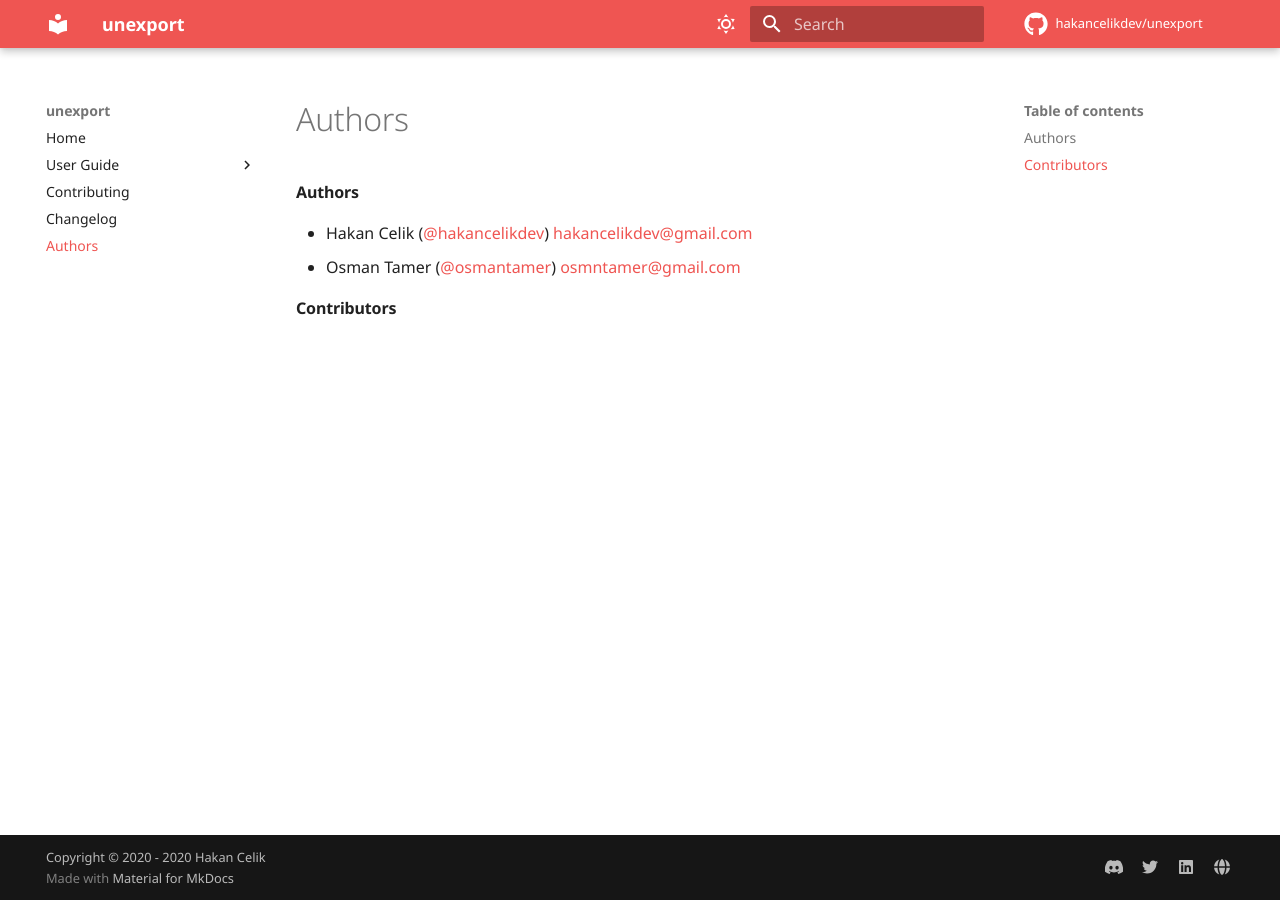
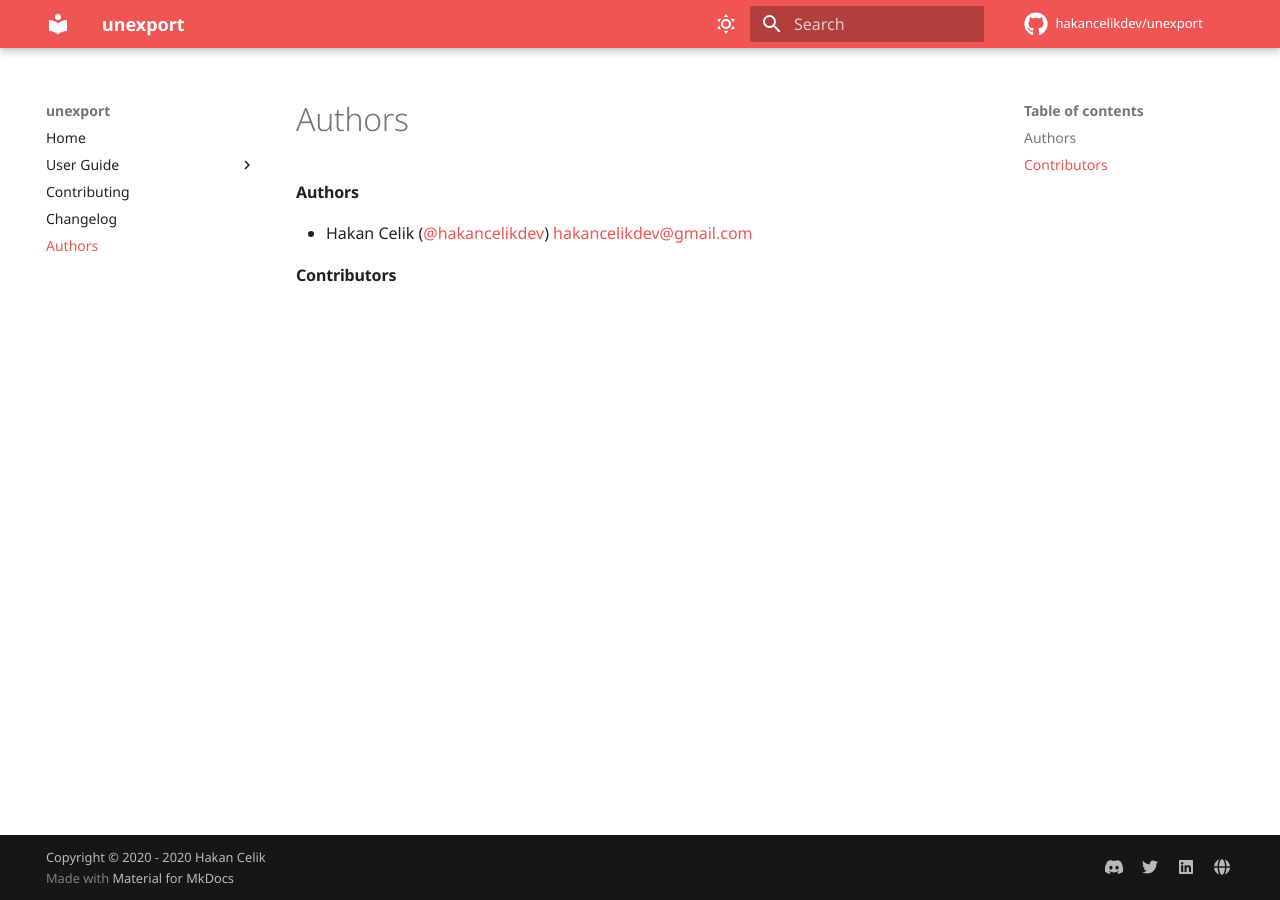
Before and after one commit to hakancelikdev/unexport, an MkDocs documentation site: the page built from docs/authors.md, in a window 1280 px wide. Built offline with MkDocs 1.6.1 and Material for MkDocs 9.7.7, drawn with Linux system fonts in a browser that asks for light colours; comment, search, counter and statistics services are not loaded; the version menu is left out.

Commit message:
Update docs/authors.md

```diff
--- a/docs/authors.md
+++ b/docs/authors.md
@@ -1,7 +1,6 @@
 ## Authors
 
 - Hakan Celik (@hakancelikdev) <hakancelikdev@gmail.com>
-- Osman Tamer (@osmantamer) <osmntamer@gmail.com>
 
 ## Contributors
 
```
